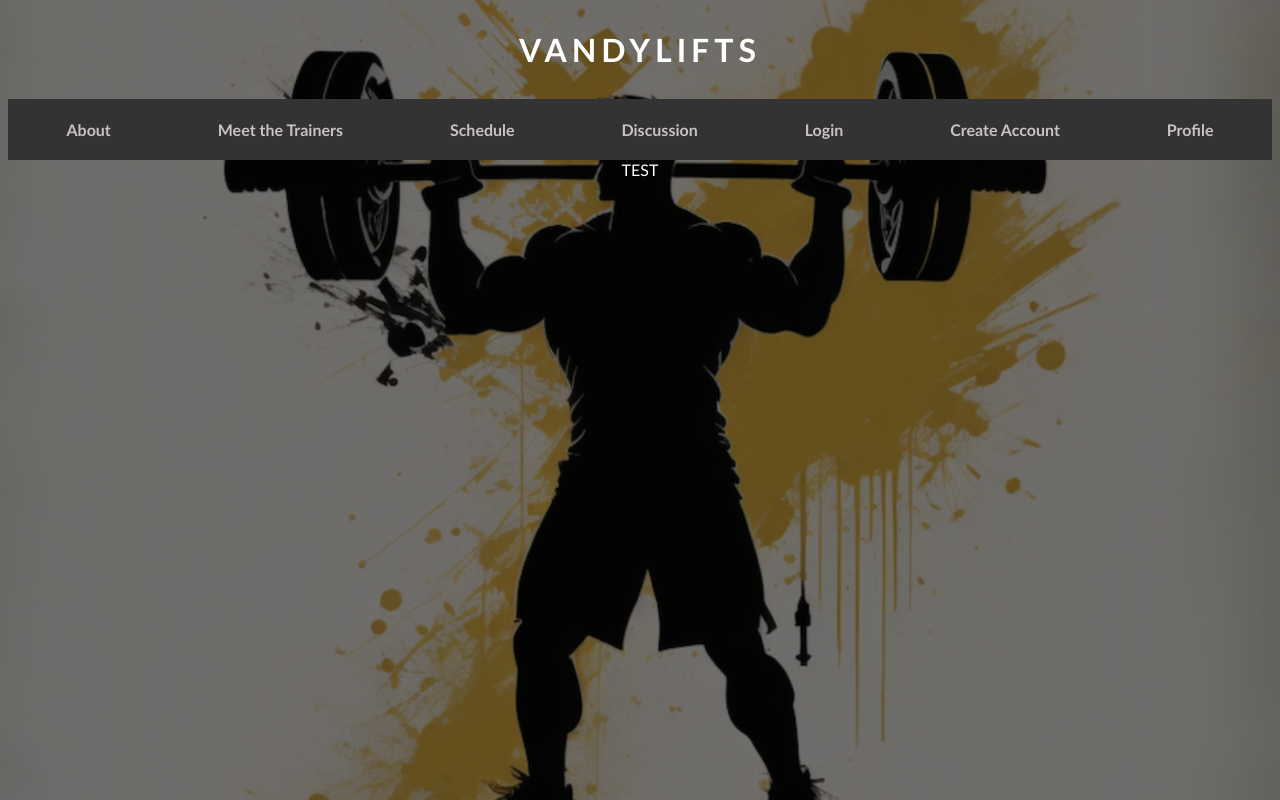
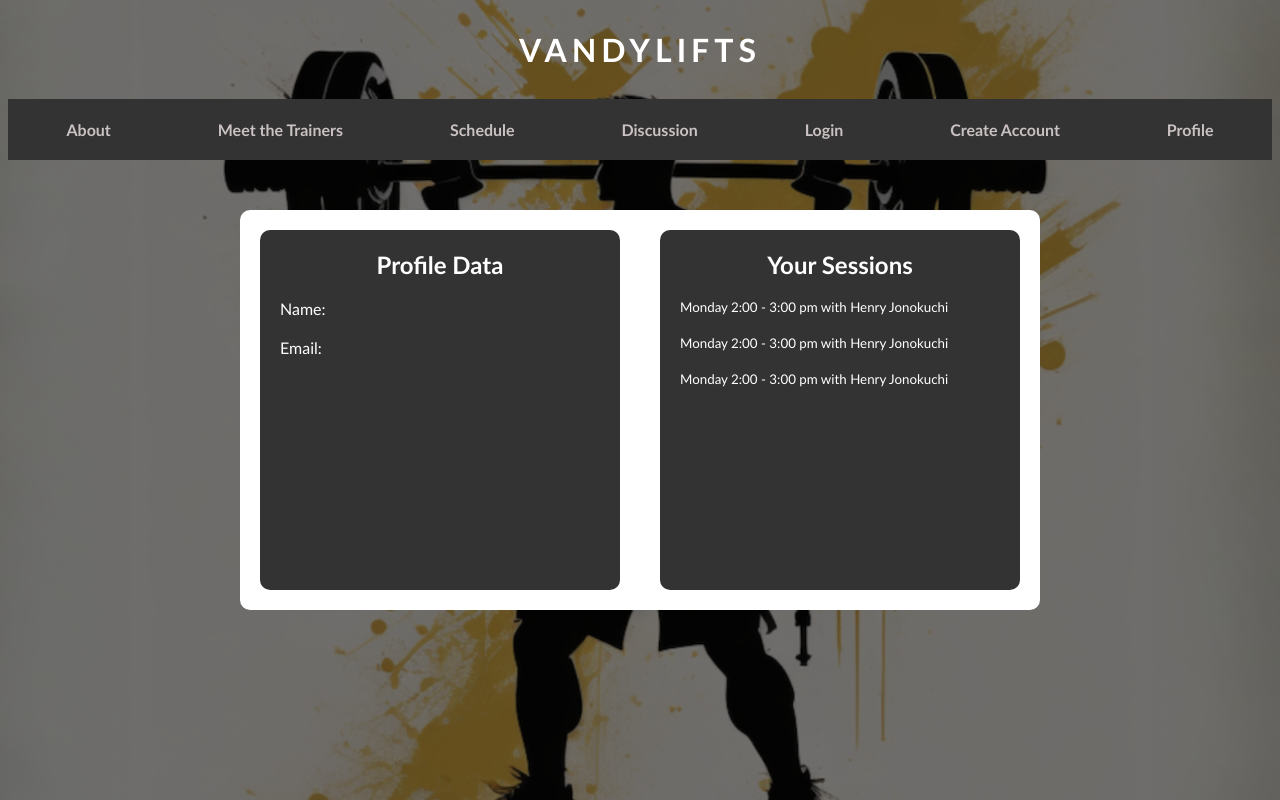
Before and after one commit to lucasschnee/Group7SoftwareProject, a React (Create React App) app in the folder client/: page /profile in a window 1280 px wide. Built offline with nearby package versions, Linux system fonts and the light colour scheme; no server answers; the HTML template or start-up script is replaced by a standard one.

Commit message:
added name and profile stuff

```diff
--- a/client/src/pages/CreateAccount.js
+++ b/client/src/pages/CreateAccount.js
@@ -5,12 +5,14 @@ import TextField from '@mui/material/TextField';
 import { useNavigate } from "react-router-dom";
 import Button from '@mui/material/Button';
 import './CreateAccount.css'
+import { updateProfile } from "firebase/auth";
 
 
 const CreateAccount = () => {
 
 
     const [email, setEmail] = React.useState("")
+    const [name, setName] = React.useState("")
     const [password, setPassword] = React.useState("")
     const [createdSuccessfully, setCreatedSuccessfully] = React.useState(false)
     const [createFailed, setCreateFailed] = React.useState(false)
@@ -44,6 +46,10 @@ const CreateAccount = () => {
                 setCreatedSuccessfully(true);
 
                 setTimeout(() => {
+
+                    updateProfile(auth.currentUser, {
+                        displayName: name
+                      })
 
                     navigate("/about");
                 }, 1000); // Delay for 1 second (1000 milliseconds)
@@ -79,6 +85,18 @@ const CreateAccount = () => {
                     value={email}
                     onChange={(event) => { {/* only vandebrilt */}
                         setEmail(event.target.value);
+                    }}
+                />
+
+                <TextField
+                    sx={{
+                        backgroundColor:'white'
+                    }}
+                    id="outlined-controlled"
+                    label="Name"
+                    value={name}
+                    onChange={(event) => { {/* only vandebrilt */}
+                        setName(event.target.value);
                     }}
                 />
                 {/* only vandebrilt */}
--- /dev/null
+++ b/client/src/pages/Profile.css
@@ -0,0 +1,43 @@
+.profile-page {
+    align-items: center;
+    justify-content: center;
+    display: flex;
+}
+
+.profile-background {
+
+    margin: 50px;
+    width: 800px;
+    height: 400px;
+    background-color: white;
+    border-radius: 10px;
+    display: flex;
+}
+
+
+.profile-data {
+    width: 380px;
+    height: 360px;
+    background-color: #333;
+    border-radius: 10px;
+    margin: 20px;
+}
+
+.profile-data-entry {
+    text-align: left;
+    margin: 20px;
+}
+
+.booked-sessions {
+    width: 380px;
+    height: 360px;
+    background-color: #333;
+    border-radius: 10px;
+    margin: 20px;
+}
+
+.session {
+    text-align: left;
+    margin: 20px;
+    font-size: smaller;
+}
--- a/client/src/pages/Profile.js
+++ b/client/src/pages/Profile.js
@@ -1,6 +1,8 @@
 import { useNavigate } from "react-router-dom";
 import { BrowserRouter as Router, Route, Link, Routes } from 'react-router-dom';
 import React, { useState, useEffect } from 'react';
+
+import './Profile.css'
 
 import {auth} from "../App"
 import {useAuthState} from "react-firebase-hooks/auth"
@@ -14,10 +16,32 @@ const Profile = () => {
     // the function will send back email, name, username, anything you need
 
     return (
-        <div>
-            TEST
-            {user?.uid}
+        <div className="profile-page">
+
+
+            <div className="profile-background">
+                <div className="profile-data">
+                    <h2>Profile Data</h2>
+
+                    <p className="profile-data-entry">Name: {user?.displayName}</p>
+                    <p className="profile-data-entry">Email: {user?.email}</p>
+
+                </div>
+                <div className="booked-sessions">
+                    <h2>Your Sessions</h2>
+
+                    <p className="session">Monday 2:00 - 3:00 pm with Henry Jonokuchi</p>
+                    <p className="session">Monday 2:00 - 3:00 pm with Henry Jonokuchi</p>
+                    <p className="session">Monday 2:00 - 3:00 pm with Henry Jonokuchi</p>
+
+                </div>
+            </div>
+
+
         </div>
+
+
+
     )
 }
 
```
Also changed, not shown: 13 other files (tests, documents, lock files or other folders).
